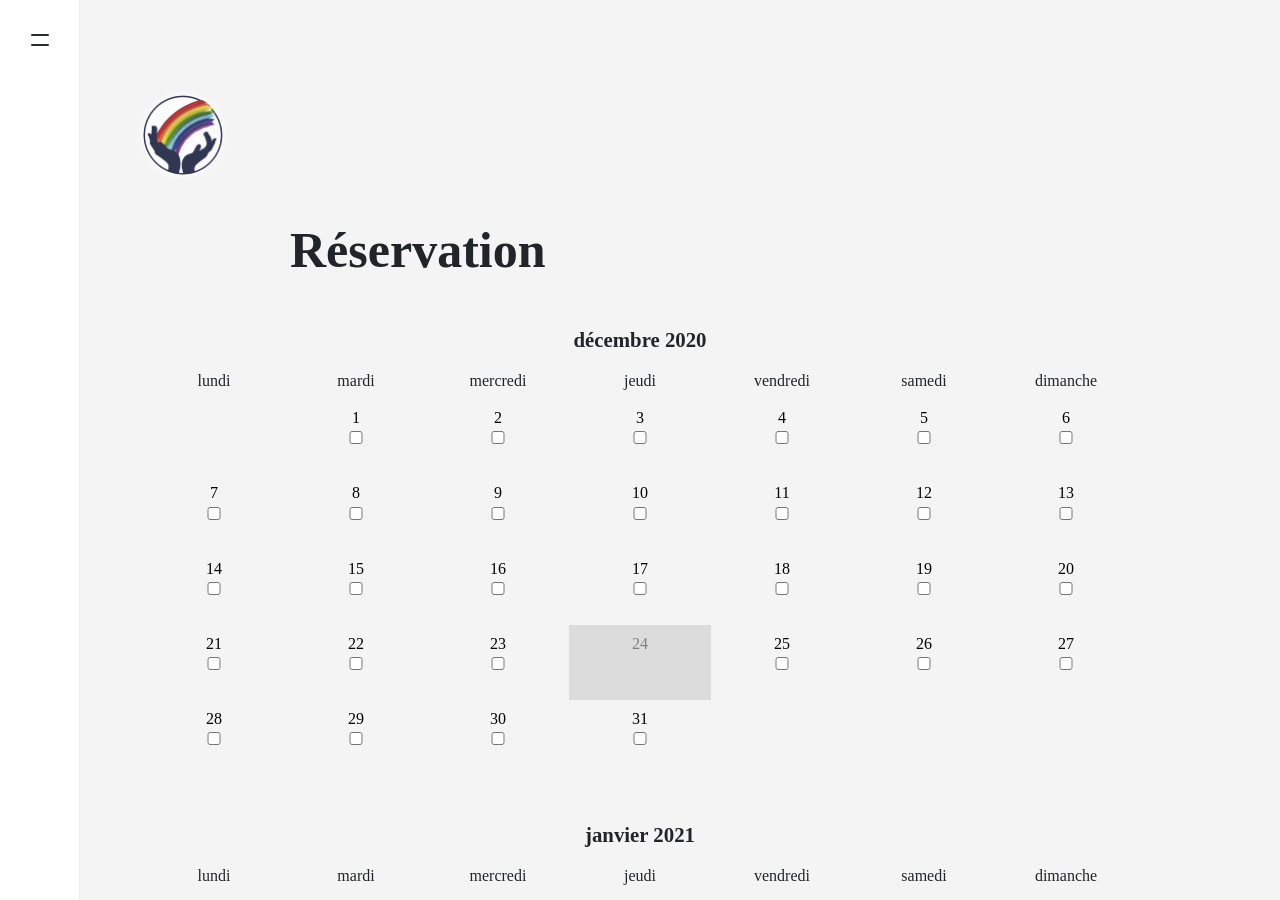
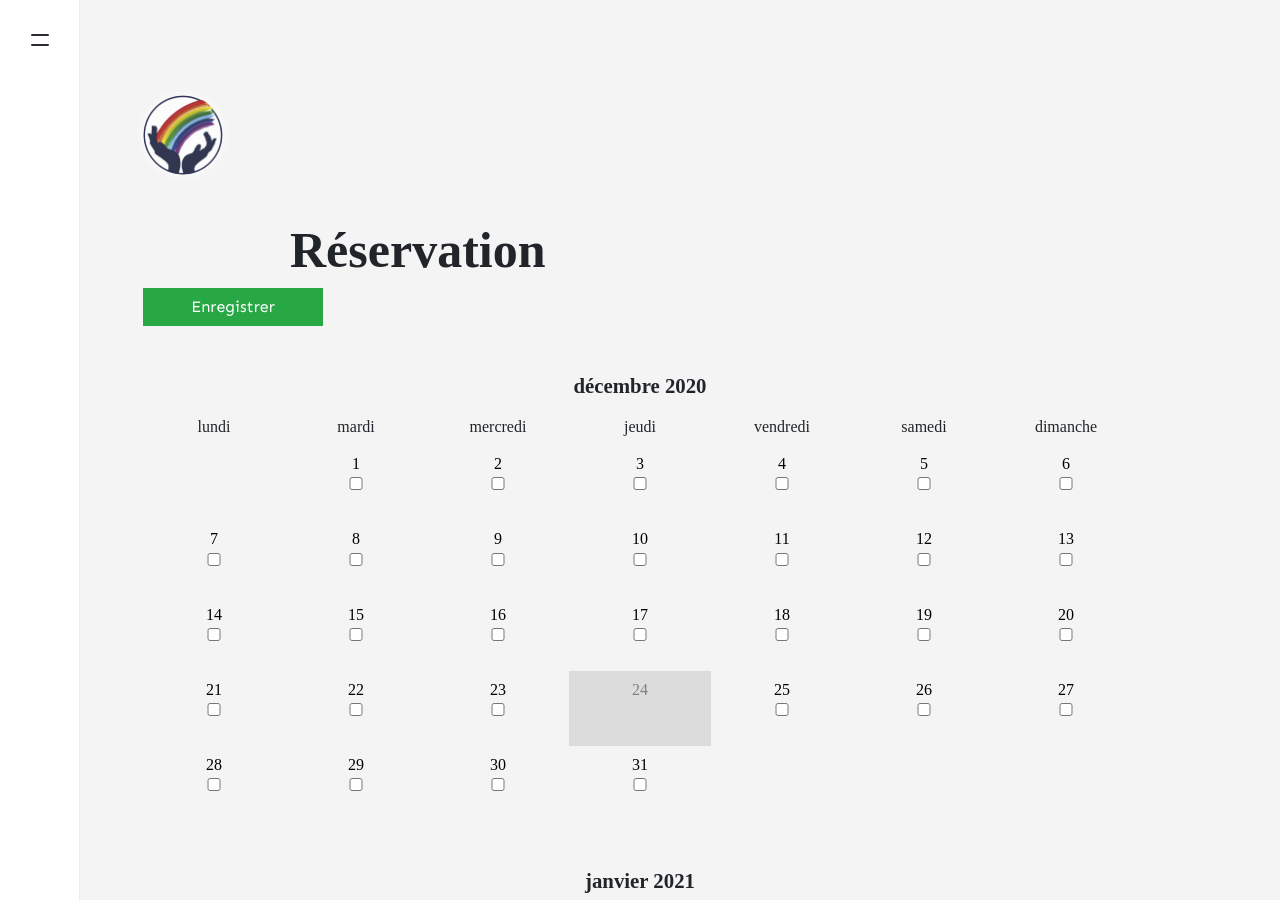
Before and after one commit to violay-rainbow-school/violay-rainbow-school.github.io, a Jekyll site: the page built from _pages/reservation.md, in a window 1280 px wide and 900 px high. Built offline with Jekyll 4.4.1, drawn with Linux system fonts in a browser that asks for light colours; nearby versions of some CDN libraries; some web fonts are replaced; comment, search, counter and statistics services are not loaded.

Commit message:
fetch selected dates before submit

```diff
--- a/_layouts/reservation.html
+++ b/_layouts/reservation.html
@@ -8,11 +8,16 @@
     </div>
 </div>
 
+<!-- Flash messages -->
+<div id="flash"></div>
+
 <!-- Display monthly calendar -->
-<form action="#" id="calendar">
+<form action="#" id="calendar-form">
+    <button class="btn btn-success" type="submit">Enregistrer</button>
     {%- for month in page.months -%}
         <div class="calendar-month" month="{{ month }}"></div>
     {%- endfor -%}
+    <button class="btn btn-success" type="submit">Enregistrer</button>
 </form>
 
 {% for date in page.closed_dates %}
@@ -34,5 +46,5 @@
         };
 
         createMonthCalendar(options);
-    })
+    });
 </script>
--- a/assets/js/calendar/calendar.js
+++ b/assets/js/calendar/calendar.js
@@ -78,7 +78,7 @@
     // Draw calendar
     dates.map((date) => {
         const checkbox = isSchoolOpen(date)
-            ? `<input class="day-checkbox" type="checkbox" value="${date.getDate()}">`
+            ? `<input class="day-checkbox" type="checkbox" value="${year}-${month + 1}-${date.getDate()}" name="selectedDates[]">`
             : '';
         calendarElement.insertAdjacentHTML(
             'beforeend',
```
Also changed, not shown: other parts of _layouts/reservation.html (+7 -0 lines).
